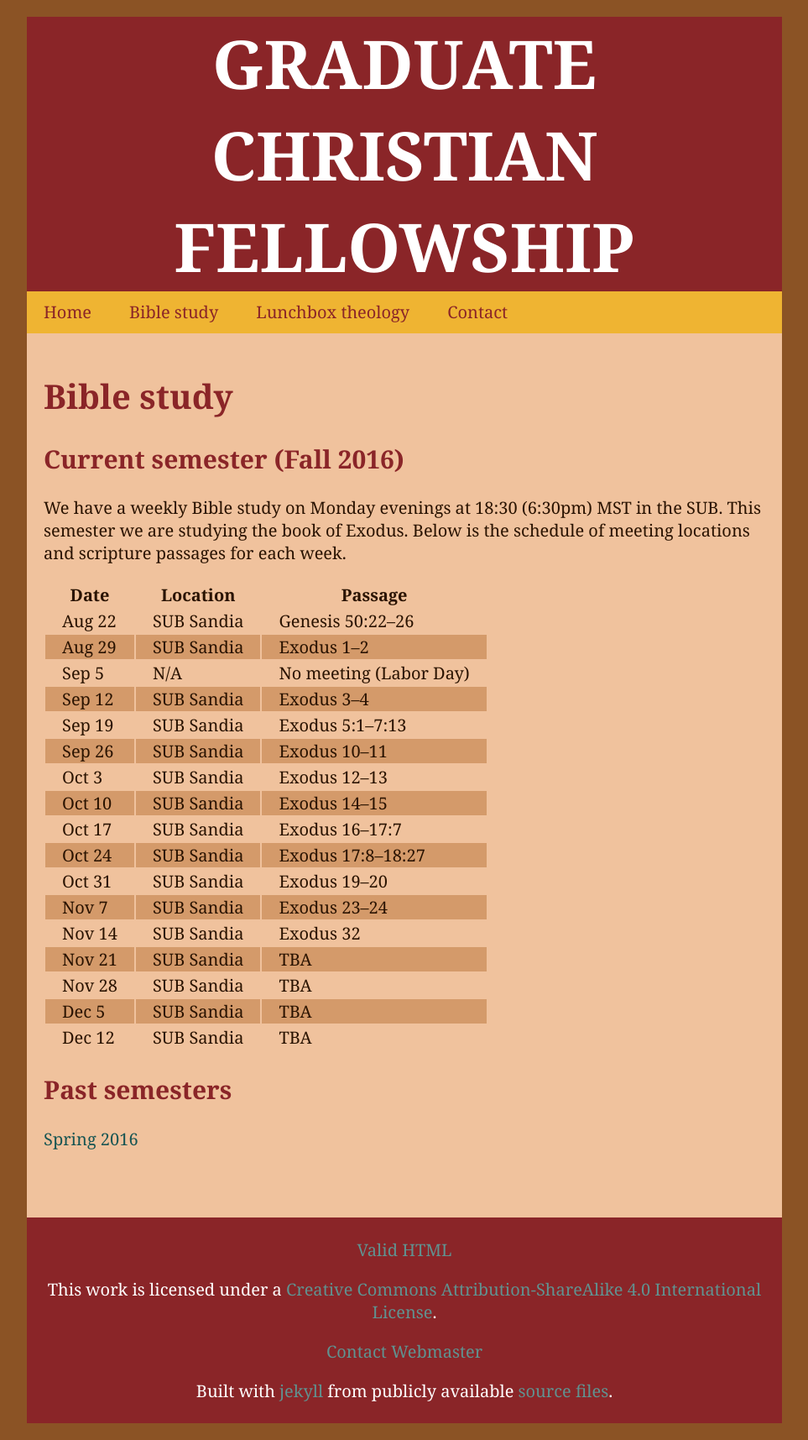
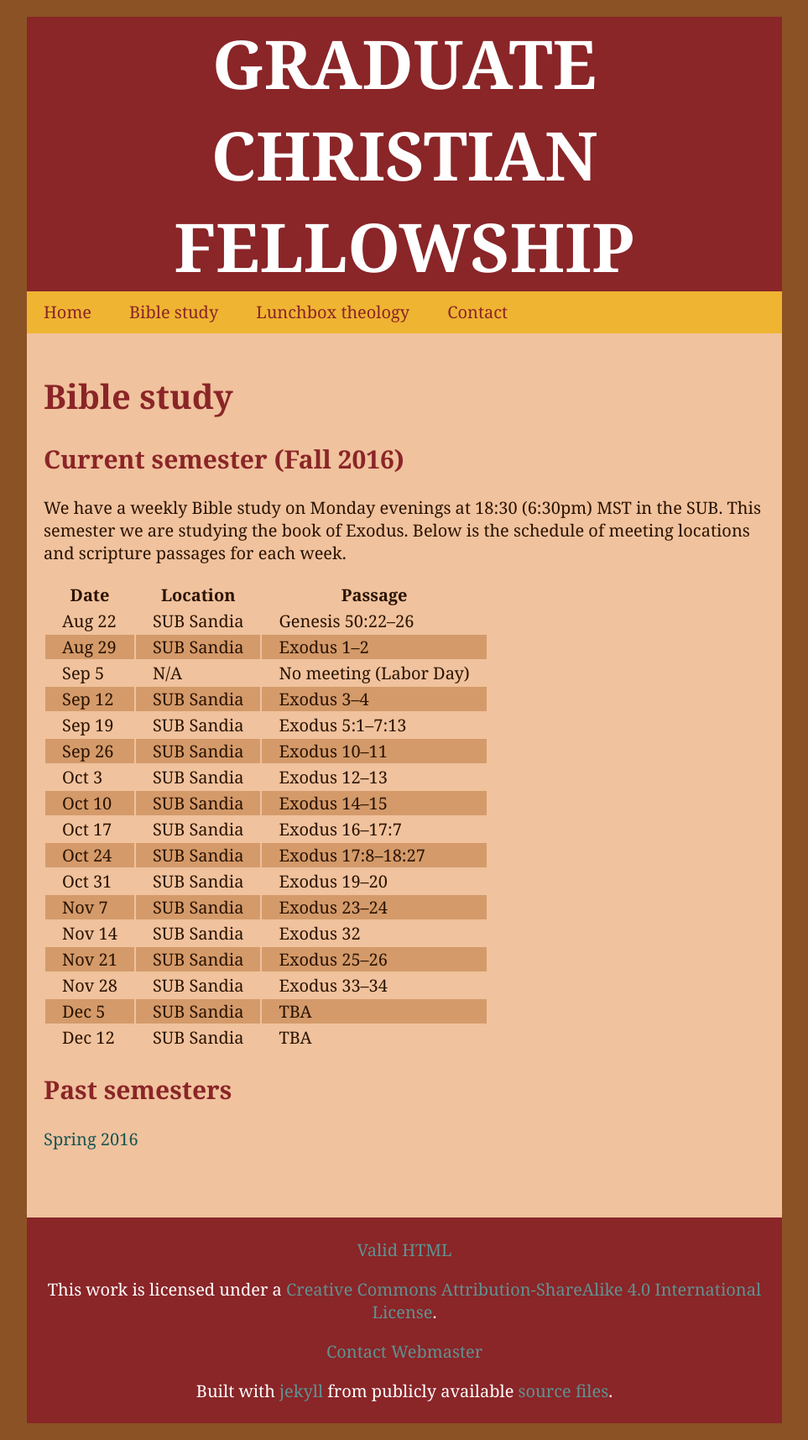
Before and after one commit to jarthurgross/gcf-website, a Jekyll site: the page built from bible_study/index.md, in a window 1280 px wide. Shown: the whole page at 84% size, without its empty margins (158-1121 px from the left). Built offline with Jekyll 4.4.1, drawn with Linux system fonts in a browser that asks for light colours; Markdown is read by kramdown in place of the engine named in the settings.

Commit message:
Update schedule

```diff
--- a/bible_study/index.md
+++ b/bible_study/index.md
@@ -31,8 +31,8 @@ of meeting locations and scripture passages for each week.
 | Oct 31 | SUB Sandia             | Exodus 19--20                    |
 | Nov  7 | SUB Sandia             | Exodus 23--24                    |
 | Nov 14 | SUB Sandia             | Exodus 32                        |
-| Nov 21 | SUB Sandia             | TBA                              |
-| Nov 28 | SUB Sandia             | TBA                              |
+| Nov 21 | SUB Sandia             | Exodus 25--26                    |
+| Nov 28 | SUB Sandia             | Exodus 33--34                    |
 | Dec  5 | SUB Sandia             | TBA                              |
 | Dec 12 | SUB Sandia             | TBA                              |
 
```
Also changed, not shown: lunchbox_theology/index.md (+1 -1 lines).
